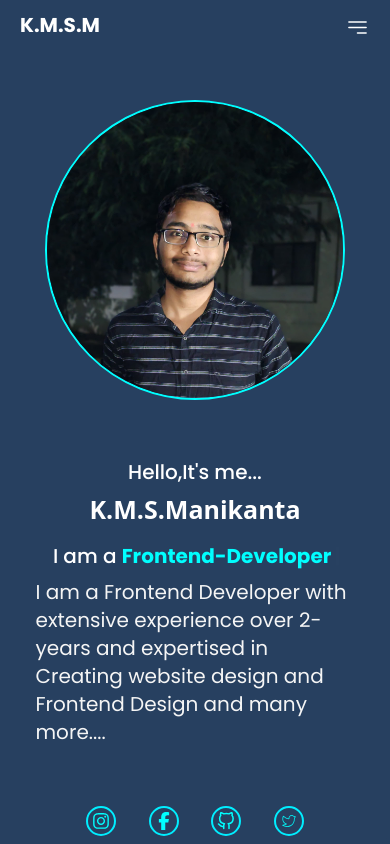
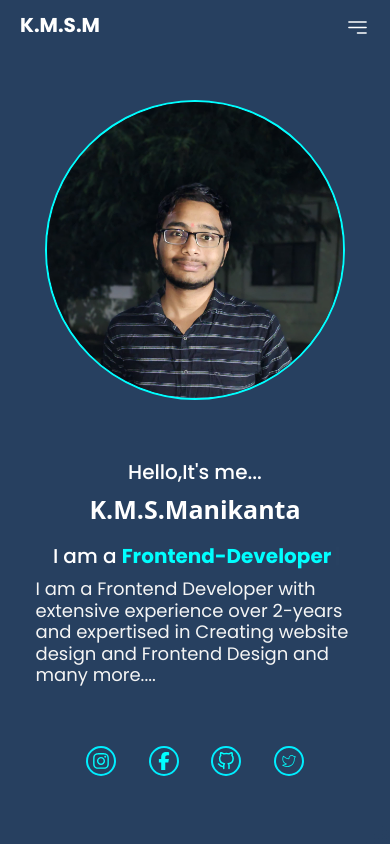
Before and after one commit to KMSMANIKANTA/Manikanta, a React (Vite) app: page / in a window 390 px wide. Shown: the top 844 px of the page. Built offline with nearby package versions, Linux system fonts and the light colour scheme.

Commit message:
fiftyone

```diff
--- a/src/components/Hero/Hero.css
+++ b/src/components/Hero/Hero.css
@@ -108,6 +108,10 @@
   .hero .content .second{
     font-size: 20px;
   }
+  .hero .content p{
+    font-size: 18px;
+    line-height: 1.2;
+  }
 }
 @media screen and (max-width:991px) and (min-width:768px){
   .hero{
```
